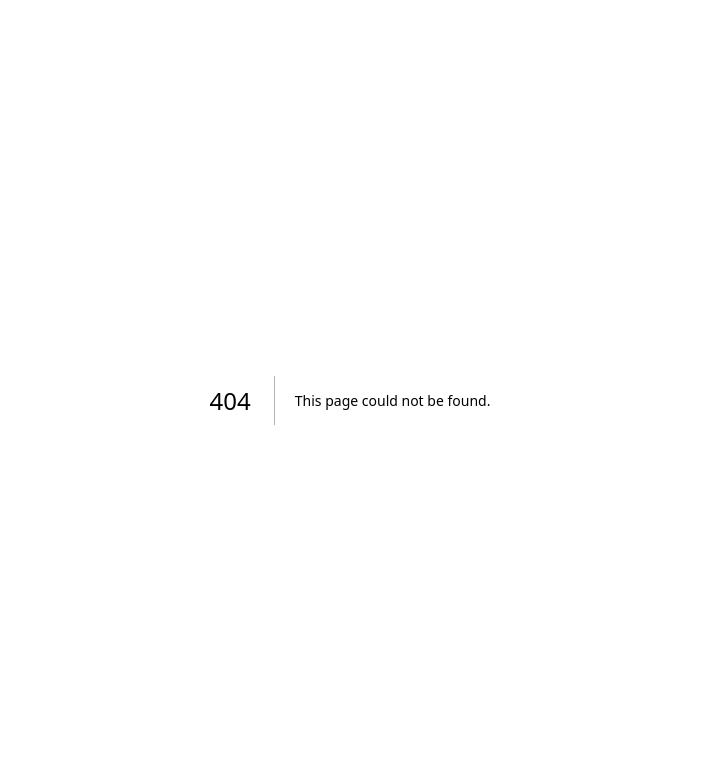
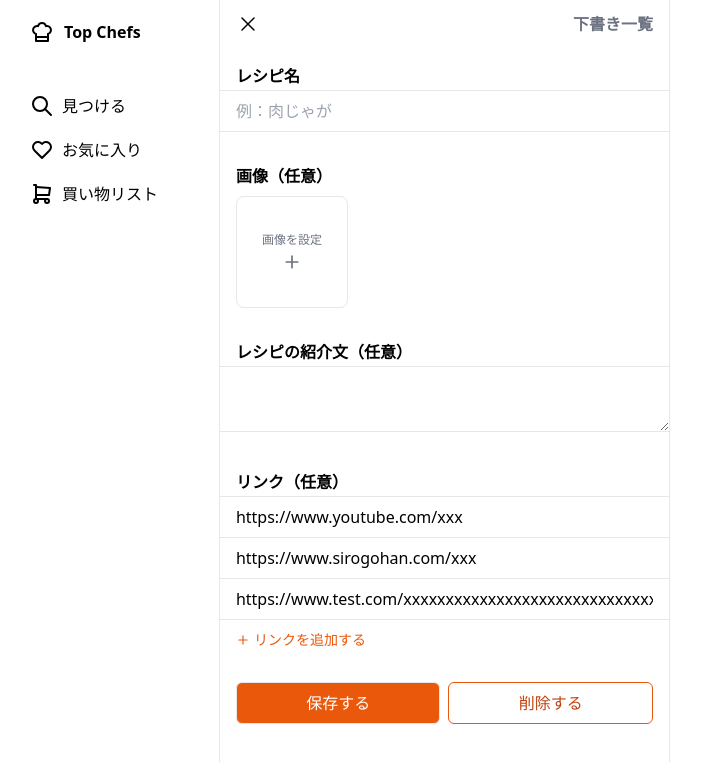
Before and after one commit to qin-team-recipe/14-frontend, a Next.js app: page /my-recipe/new in a window 1280 px wide. Before the commit this address had no page. Shown: the top 762 px of the page, without its empty margins (290-991 px from the left). Built offline with nearby package versions, Linux system fonts and the light colour scheme.

Commit message:
✨ マイレシピ追加画面と下書き画面を準備

```diff
--- /dev/null
+++ b/src/app/(top)/my-recipe/drafts/page.jsx
@@ -0,0 +1,3 @@
+export default function Draft() {
+  return <div>マイレシピ下書き</div>;
+}
--- /dev/null
+++ b/src/app/(top)/my-recipe/new/page.jsx
@@ -0,0 +1,54 @@
+import { NewMyRecipeBar } from "@/components/Bar";
+import {
+  CommonButton,
+  ImageField,
+  InputAddButton,
+  MultiTextField,
+  TextField,
+  getLabelAndText,
+} from "@/components/Form";
+
+// マイレシピ追加画面
+export default function New() {
+  const { label, text } = getLabelAndText("link");
+
+  return (
+    <div>
+      <div className="px-4 py-3">
+        <NewMyRecipeBar />
+      </div>
+      <div className="mt-4 space-y-8">
+        <TextField label="レシピ名" name="name" placeholder="例：肉じゃが" />
+        <ImageField label="画像（任意）" name="image" />
+        <TextField label="レシピの紹介文（任意）" multiline />
+        <MultiTextField
+          name="link"
+          label={label}
+          addButtonElement={<InputAddButton>{text}</InputAddButton>}
+          items={ITEMS}
+        />
+        <div className="flex items-center justify-center gap-2 px-4">
+          <CommonButton bgColor="orange">保存する</CommonButton>
+          <CommonButton>削除する</CommonButton>
+        </div>
+      </div>
+    </div>
+  );
+}
+
+// サンプルデータ あとで消す
+const ITEMS = [
+  {
+    id: 1,
+    value: "https://www.youtube.com/xxx",
+  },
+  {
+    id: 2,
+    value: "https://www.sirogohan.com/xxx",
+  },
+  {
+    id: 3,
+    value:
+      "https://www.test.com/xxxxxxxxxxxxxxxxxxxxxxxxxxxxxxxxxxxxxxxxxxxxxxxxxxxx", // 長いやつ
+  },
+];
```
